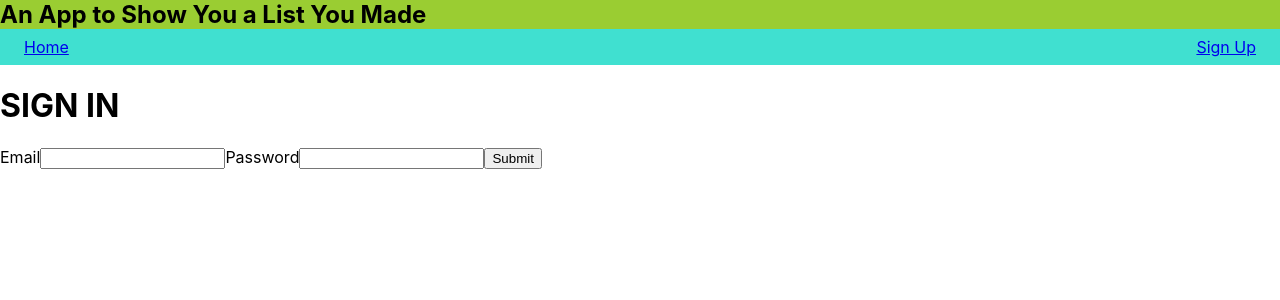
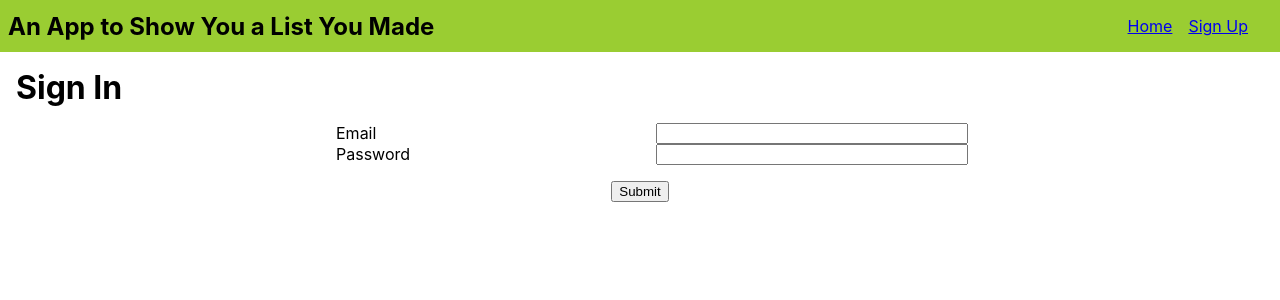
Before and after one commit to devon-wolf/to-do-react, a React (Create React App) app: page /login in a window 1280 px wide. Shown: the top 300 px of the page. Built offline with nearby package versions, Linux system fonts and the light colour scheme.

Commit message:
Add styling throughout

```diff
--- a/src/App.js
+++ b/src/App.js
@@ -29,7 +29,6 @@ export default class App extends Component {
   }
 
   render() {
-    console.log('APP STATE', this.state);
     const { user } = this.state;
     return (
       <Router>
--- a/src/auth/AuthForm.js
+++ b/src/auth/AuthForm.js
@@ -1,4 +1,5 @@
 import React, { Component } from 'react'
+import style from './Login.module.css'
 
 export default class AuthForm extends Component {
 	state = {
@@ -15,13 +16,13 @@ export default class AuthForm extends Component {
 	render() {
 
 		return (
-			<form onSubmit={this.handleSubmit}>
+			<form className={style.form} onSubmit={this.handleSubmit}>
 				<label>
-					Email
+					<span>Email</span>
 					<input value={this.state.email} onInput={e => this.setState({email: e.target.value})}/>
 				</label>
 				<label>
-					Password
+					<span>Password</span>
 					<input value={this.state.password} onInput={e => this.setState({password: e.target.value})}/>
 				</label>
 				<button>
--- /dev/null
+++ b/src/auth/Login.module.css
@@ -0,0 +1,30 @@
+.form {
+	margin: 1rem;
+	display: flex;
+	flex-direction: column;
+	justify-content: center;
+	align-items: center;
+}
+
+.form label {
+	display: grid;
+	grid-template-columns: 50% 50%;
+	width: 50%;
+}
+
+.form input {
+	margin: 0 1rem;
+	width: 100%;
+}
+
+.form button {
+	margin: 1rem;
+}
+
+.main {
+	padding: 1rem;
+}
+
+.main h1 {
+	margin: 0;
+}
--- a/src/auth/LoginPage.js
+++ b/src/auth/LoginPage.js
@@ -1,7 +1,7 @@
 import React, { Component } from 'react'
 import AuthForm from './AuthForm.js'
-// import { storeLocalUser } from '../utils/local-storage-utils.js'
 import { loginUser } from '../utils/api-utils.js'
+import style from './Login.module.css'
 
 export default class LoginPage extends Component {
 
@@ -12,8 +12,8 @@ export default class LoginPage extends Component {
 
 	render() {
 		return (
-			<main>
-				<h1>SIGN IN</h1>
+			<main className={style.main}>
+				<h1>Sign In</h1>
 				<AuthForm  authFunction={loginUser} handleFormSubmit={this.handleFormSubmit}/>
 			</main>
 		)
--- a/src/auth/SignUpPage.js
+++ b/src/auth/SignUpPage.js
@@ -1,7 +1,7 @@
 import React, { Component } from 'react'
 import AuthForm from './AuthForm.js'
 import {signUpUser} from '../utils/api-utils.js'
-// import { storeLocalUser } from '../utils/local-storage-utils.js'
+import style from './Login.module.css'
 
 export default class SignUpPage extends Component {
 
@@ -12,8 +12,8 @@ export default class SignUpPage extends Component {
 
 	render() {
 		return (
-			<main>
-				<h1>SIGN UP</h1>
+			<main className={style.main}>
+				<h1>Sign Up</h1>
 				<AuthForm authFunction={signUpUser} handleFormSubmit={this.handleFormSubmit} />
 			</main>
 		)
--- a/src/common/Header.module.css
+++ b/src/common/Header.module.css
@@ -1,5 +1,9 @@
 .header {
 	background-color: yellowgreen;
+	padding: .5rem;
+	display: flex;
+	justify-content: space-between;
+	align-items: center;
 }
 
 .header h2 {
@@ -8,9 +12,8 @@
 
 .navBar {
 	display: flex;
-	justify-content: space-between;
+	justify-content: flex-end;
 	align-items: center;
-	background-color: turquoise;
 	padding: 0 1rem;
 }
 
@@ -25,6 +28,7 @@
 	border-radius: 10rem;
 	font-style: italic;
 	color: white;
+	display: flex;
 }
 
 .current {
--- a/src/home/Home.js
+++ b/src/home/Home.js
@@ -1,10 +1,11 @@
 import React, { Component } from 'react'
+import style from './Home.module.css'
 
 export default class Home extends Component {
 	render() {
 		return (
-			<main>
-				<h1>HOME PAGE</h1>
+			<main className={style.main}>
+				<h2>nothing to see here, click the links in the header to get things done</h2>
 			</main>
 		)
 	}
--- /dev/null
+++ b/src/home/Home.module.css
@@ -0,0 +1,3 @@
+.main {
+	padding: 1rem;
+}
--- a/src/todo/ToDo.module.css
+++ b/src/todo/ToDo.module.css
@@ -1,10 +1,8 @@
 .main {
-	background-color: skyblue;
 	padding: 1rem;
 }
 
 .newEntry {
-	background-color: salmon;
 	padding: 1rem;
 }
 
@@ -19,7 +17,6 @@
 .listItem {
 	margin: 1rem;
 	cursor: pointer;
-	background-color: thistle;
 	width: 50%;
 }
 
```
